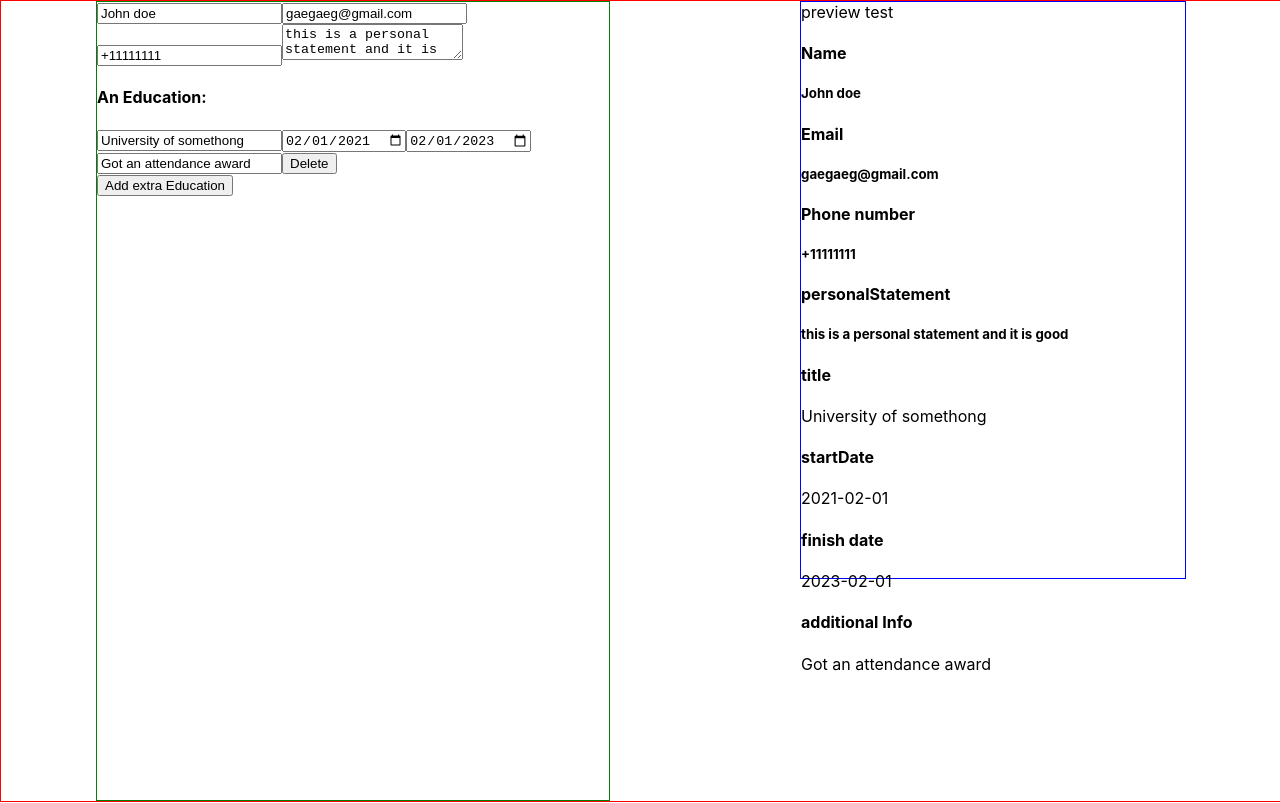
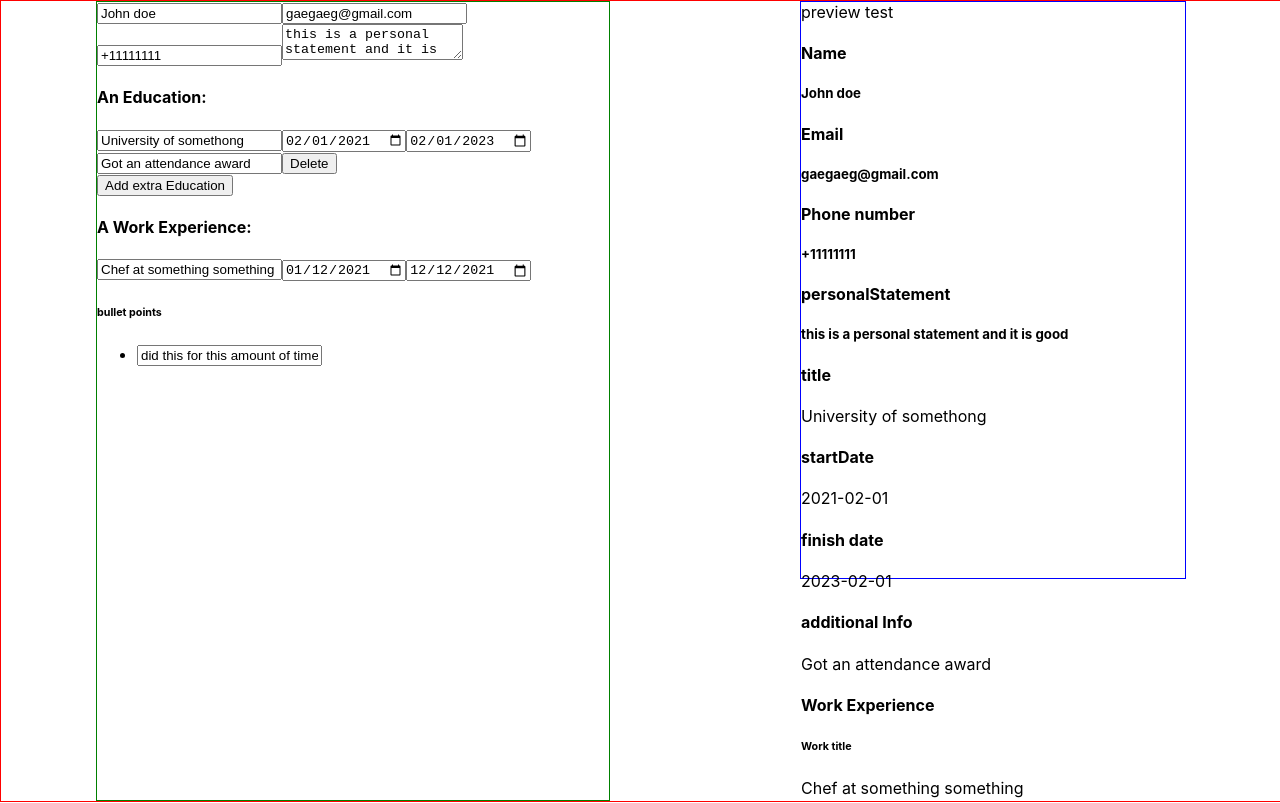
Before and after one commit to aleBranching/CV-project-2, a React (Create React App) app: page / in a window 1280 px wide. Shown: the top 803 px of the page. Built offline with nearby package versions, Linux system fonts and the light colour scheme.

Commit message:
work experience bullet point simple field working, work experience simple value and onchange working

```diff
--- a/src/components/CVEditor/CVEditor.js
+++ b/src/components/CVEditor/CVEditor.js
@@ -1,12 +1,14 @@
 import "./CVEditor.css";
 import PersonalDetails from "./PersonalDetails";
 import Education from "./Education";
+import WorkExperience from "./WorkExperience";
 
 export default function CVEditor() {
   return (
     <div className="CVEditor">
       <PersonalDetails></PersonalDetails>
       <Education></Education>
+      <WorkExperience></WorkExperience>
     </div>
   );
 }
--- a/src/components/CVEditor/WorkExperience.js
+++ b/src/components/CVEditor/WorkExperience.js
@@ -1,3 +1,83 @@
-export default function () {
-  return <></>;
+import React from "react";
+import {
+  useWorkDataContext,
+  useWorkDataDispatch,
+} from "../../contexts/WorkExperienceContext";
+
+export default function WorkExperience() {
+  let data = useWorkDataContext();
+
+  let dispatch = useWorkDataDispatch();
+
+  return (
+    <>
+      {data.map((anElement) => {
+        return (
+          <React.Fragment key={anElement.key}>
+            <h4>A Work Experience:</h4>
+            <input
+              type="text"
+              placeholder="Work Title"
+              onChange={(e) =>
+                dispatch({
+                  task: "editMain",
+                  key: anElement.key,
+                  field: "workTitle",
+                  value: e.target.value,
+                })
+              }
+              value={anElement.workTitle}
+            ></input>
+            <input
+              type="date"
+              placeholder="Start year:"
+              onChange={(e) =>
+                dispatch({
+                  task: "editMain",
+                  key: anElement.key,
+                  field: "startDate",
+                  value: e.target.value,
+                })
+              }
+              value={anElement.startDate}
+            ></input>
+            <input
+              type="date"
+              placeholder="Finish year:"
+              onChange={(e) =>
+                dispatch({
+                  task: "editMain",
+                  key: anElement.key,
+                  field: "finishDate",
+                  value: e.target.value,
+                })
+              }
+              value={anElement.finishDate}
+            ></input>
+            {/* <input type="text" placeholder="Additional Info:" value={this.state.}></input> */}
+            <h6>bullet points</h6>
+            <ul>
+              {anElement.bulletPoint.map((aBullet) => (
+                <li key={aBullet.key}>
+                  {" "}
+                  <input
+                    value={aBullet.bullet}
+                    onChange={(e) =>
+                      dispatch({
+                        task: "editMain",
+                        key: anElement.key,
+                        field: "bulletPoint",
+                        bulletPointId: aBullet.key,
+                        value: e.target.value,
+                      })
+                    }
+                  ></input>
+                </li>
+              ))}
+            </ul>
+          </React.Fragment>
+        );
+      })}
+    </>
+  );
 }
--- a/src/components/Preview/Preview.js
+++ b/src/components/Preview/Preview.js
@@ -1,12 +1,14 @@
 import "./Preview.css";
 import PersonalDetails from "./PersonalDetails";
 import Education from "./Education";
+import WorkExperience from "./WorkExperience";
 
 export default function Preview() {
   return (
     <div className="Preview">
       preview test<PersonalDetails></PersonalDetails>
       <Education></Education>
+      <WorkExperience></WorkExperience>
     </div>
   );
 }
--- /dev/null
+++ b/src/components/Preview/WorkExperience.js
@@ -0,0 +1,31 @@
+import React from "react";
+import { useWorkDataContext } from "../../contexts/WorkExperienceContext";
+
+export default function WorkExperience() {
+  let data = useWorkDataContext();
+
+  return (
+    <>
+      <h4>Work Experience </h4>
+
+      {data.map((anElement) => {
+        return (
+          <React.Fragment key={anElement.key}>
+            <h6> Work title</h6>
+            <p>{anElement.workTitle}</p>
+            <h6> Start Date</h6>
+            <p>{anElement.startDate}</p>
+            <h6> Finish Date</h6>
+            <p>{anElement.finishDate}</p>
+
+            <ul>
+              {anElement.bulletPoint.map((aBullet) => {
+                return <li key={aBullet.key}>{aBullet.bullet}</li>;
+              })}
+            </ul>
+          </React.Fragment>
+        );
+      })}
+    </>
+  );
+}
--- a/src/contexts/WorkExperienceContext.js
+++ b/src/contexts/WorkExperienceContext.js
@@ -1,6 +1,7 @@
 import { createContext, useContext, useReducer } from "react";
 import uniqid from "uniqid";
 import { useImmerReducer } from "use-immer";
+import { original } from "immer";
 
 let dataContext = createContext(null);
 let dataReducerContext = createContext(null);
@@ -17,11 +18,11 @@ export default function WorkExperienceContext({ children }) {
   );
 }
 
-function useWorkDataContext() {
+export function useWorkDataContext() {
   return useContext(dataContext);
 }
 
-function useWorkDataDispatch() {
+export function useWorkDataDispatch() {
   return useContext(dataReducerContext);
 }
 
@@ -29,16 +30,40 @@ let reducer = (draft, action) => {
   switch (action.task) {
     case "editMain":
       return draft.map((anElement) => {
+        if (anElement.key === action.key && action.field === "bulletPoint") {
+          console.log("here", original(anElement));
+          return {
+            ...original(anElement),
+
+            bulletPoint: anElement.bulletPoint.map((aBullet) => {
+              console.log("bullet data key", aBullet.key);
+              console.log("bullet dispach key", action.bulletPointId);
+              console.log("test", original(aBullet));
+
+              if (aBullet.key === action.bulletPointId) {
+                return { ...original(aBullet), bullet: action.value };
+              }
+
+              return { ...original(aBullet) };
+            }),
+          };
+        }
         if (anElement.key === action.key) {
+          //   console.log("test", original(anElement));
+          //   console.log("here")
           return {
-            ...draft,
+            ...original(anElement),
             [action.field]: action.value,
-            bulletPoint: JSON.stringify(JSON.parse(anElement.bulletPoint)),
+            bulletPoint: anElement.bulletPoint.map((aBullet) => {
+              return { ...original(aBullet) };
+            }),
           };
         }
         return {
           ...anElement,
-          bulletPoint: JSON.stringify(JSON.parse(anElement.bulletPoint)),
+          bulletPoint: anElement.bulletPoint.map((aBullet) => {
+            return { ...aBullet };
+          }),
         };
       });
 
```
